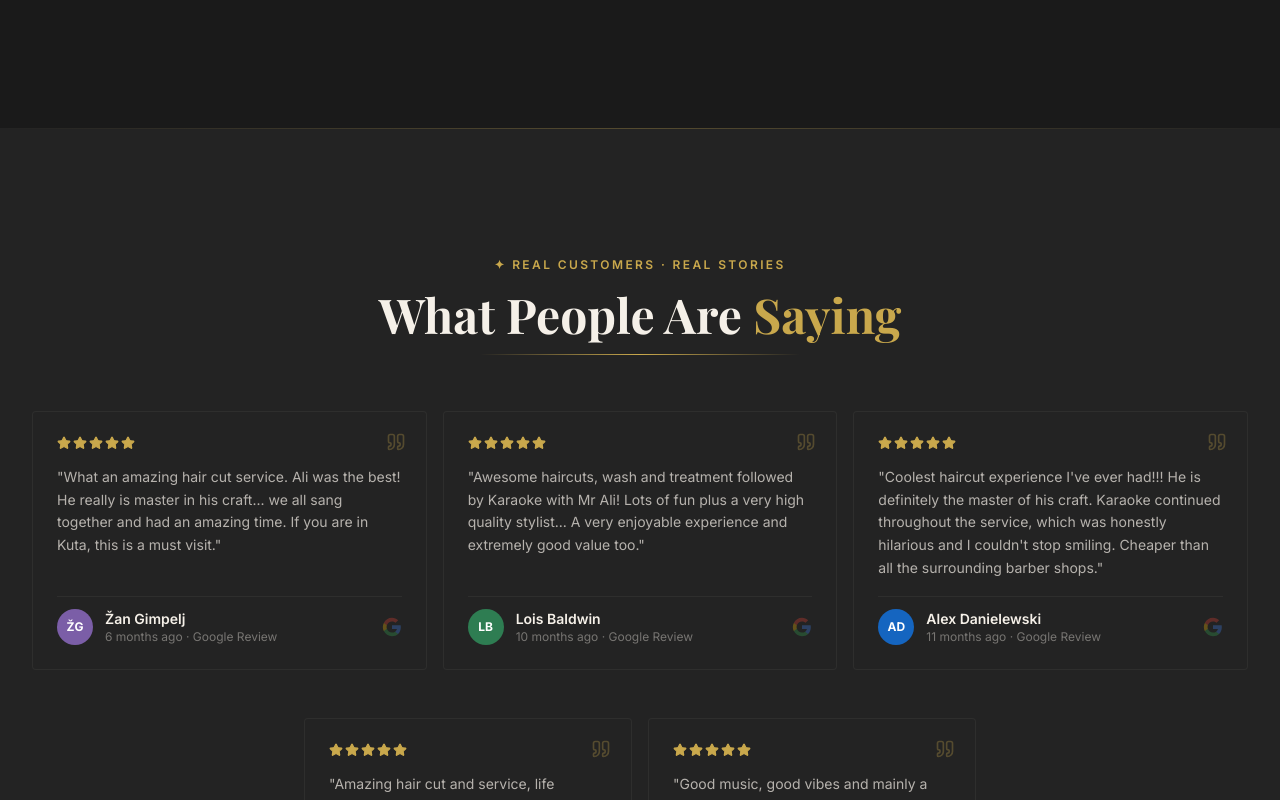
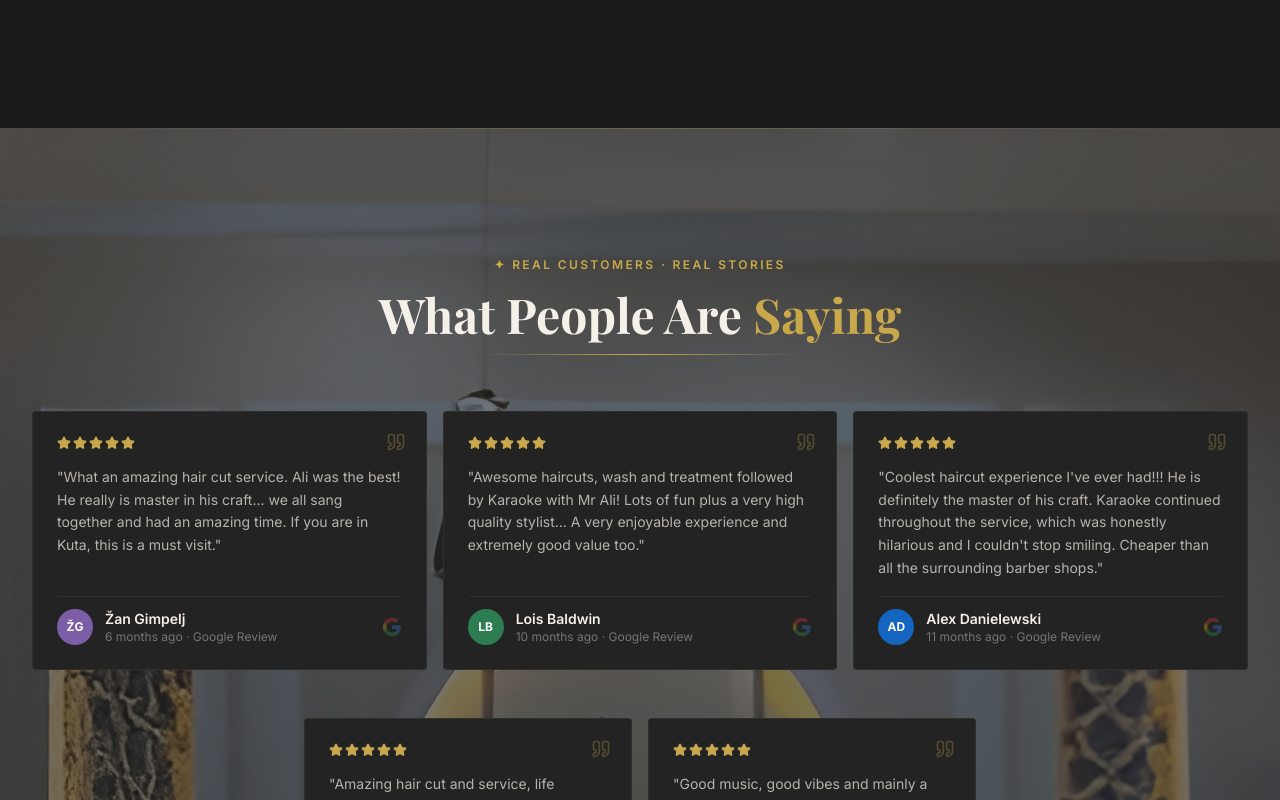
Before and after one commit to 4546bwd2/Website, a React (Vite) app: page / in a window 1280 px wide. Shown: the part 4440-5240 px from the top of the page. Built offline with nearby package versions, Linux system fonts and the light colour scheme; a web font is replaced by a local one.

Commit message:
feat: update review component background image
Renamed old image and set new background image for reviews component

```diff
--- a/src/components/Reviews.tsx
+++ b/src/components/Reviews.tsx
@@ -1,7 +1,8 @@
 import { motion } from "framer-motion";
 import { useState, useEffect } from "react";
 import { Star, Quote } from "lucide-react";
-import backgroundImage from "/image_2026-06-08_210018748_(1).png";
+
+const backgroundImage = "/reviews-bg.png";
 
 // ── Review Data ───────────────────────────────────────────
 const REVIEWS = [
```
Also changed, not shown: public/reviews-bg.png (renamed from public/image_2026-06-08_210018748_(1).png), reviews-fixed.png (added).
